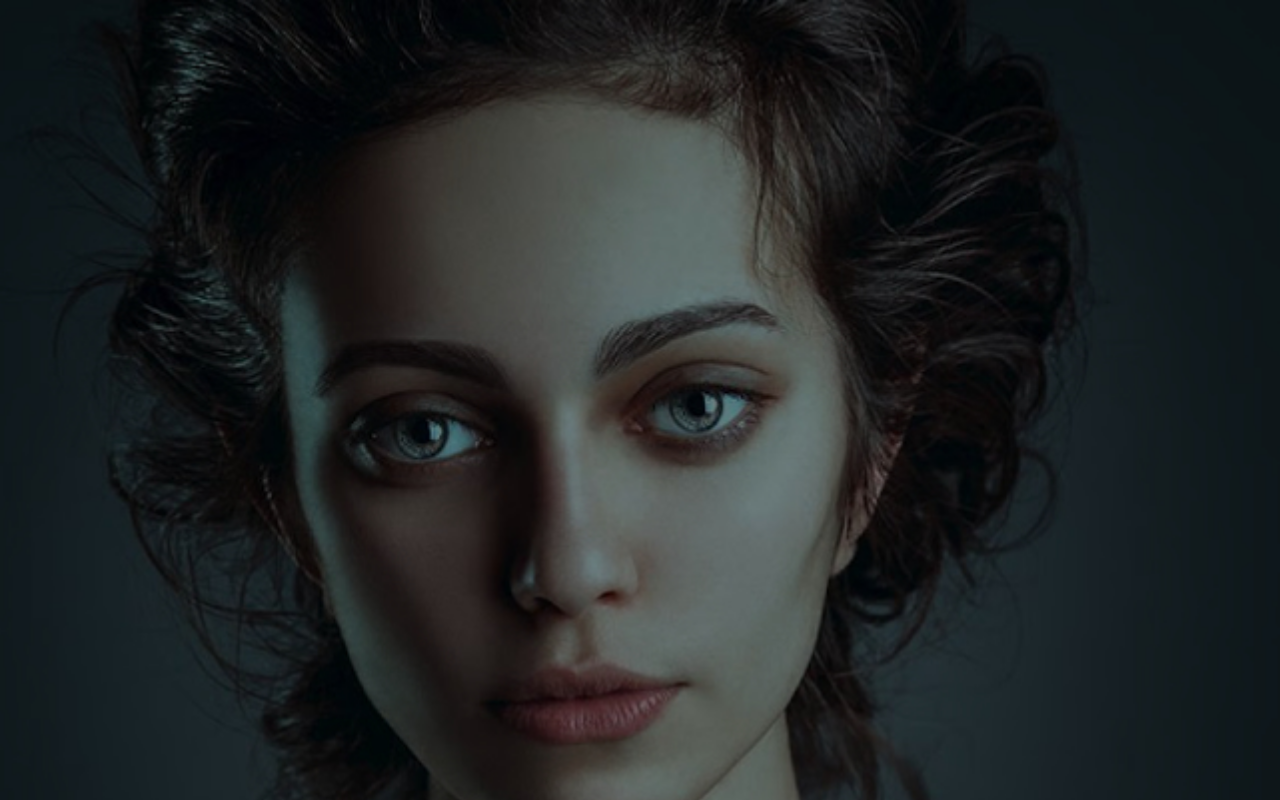
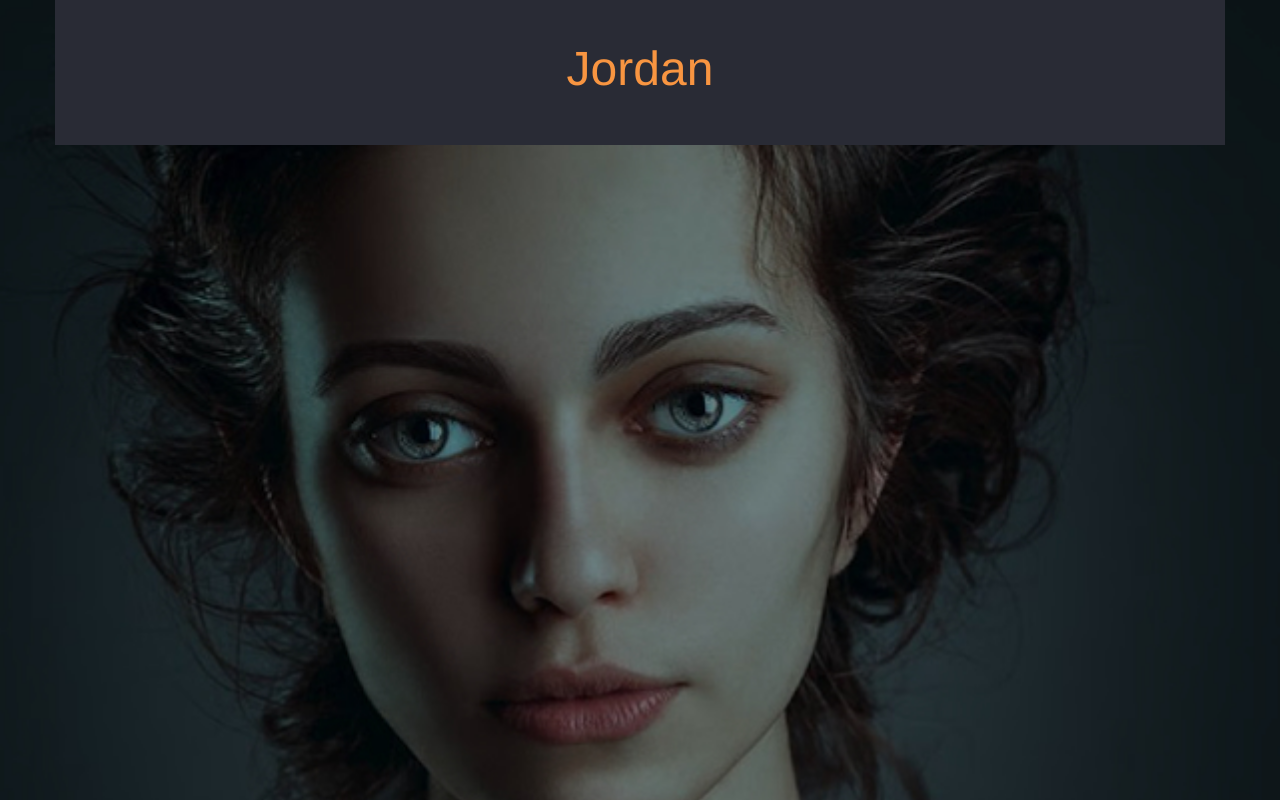
Before and after one commit to yvonnendutaw/Jordan, a plain HTML site: page index.html in a window 1280 px wide. Drawn offline with Linux system fonts and the light colour scheme.

Commit message:
added background image and header

```diff
--- a/css/app.css
+++ b/css/app.css
@@ -1,7 +1,15 @@
 body {
     background-image: url(../assets/bg.jpg);
     width: 100%;
-    height: 100%;
     background-size: cover;
 }
 .large-12 {}
+.header {
+    /* border: solid; */
+    color: #F89541;
+    text-align: center;
+    padding: 3%;
+    width: 100%;
+    font-weight: 800;
+    background-color: #292B35;
+}
--- a/index.html
+++ b/index.html
@@ -11,15 +11,17 @@
 </head>
 
 <body>
-    <div class="row">
+    <div class="row" id="container">
         <div class="large-12 columns">
-
+            <div class="header">
+                <h1>Jordan</h1>
+            </div>
         </div>
-
-        <script src="js/vendor/jquery.js"></script>
-        <script src="js/vendor/what-input.js"></script>
-        <script src="js/vendor/foundation.js"></script>
-        <script src="js/app.js"></script>
+    </div>
+    <script src="js/vendor/jquery.js"></script>
+    <script src="js/vendor/what-input.js"></script>
+    <script src="js/vendor/foundation.js"></script>
+    <script src="js/app.js"></script>
 </body>
 
 </html>
```
